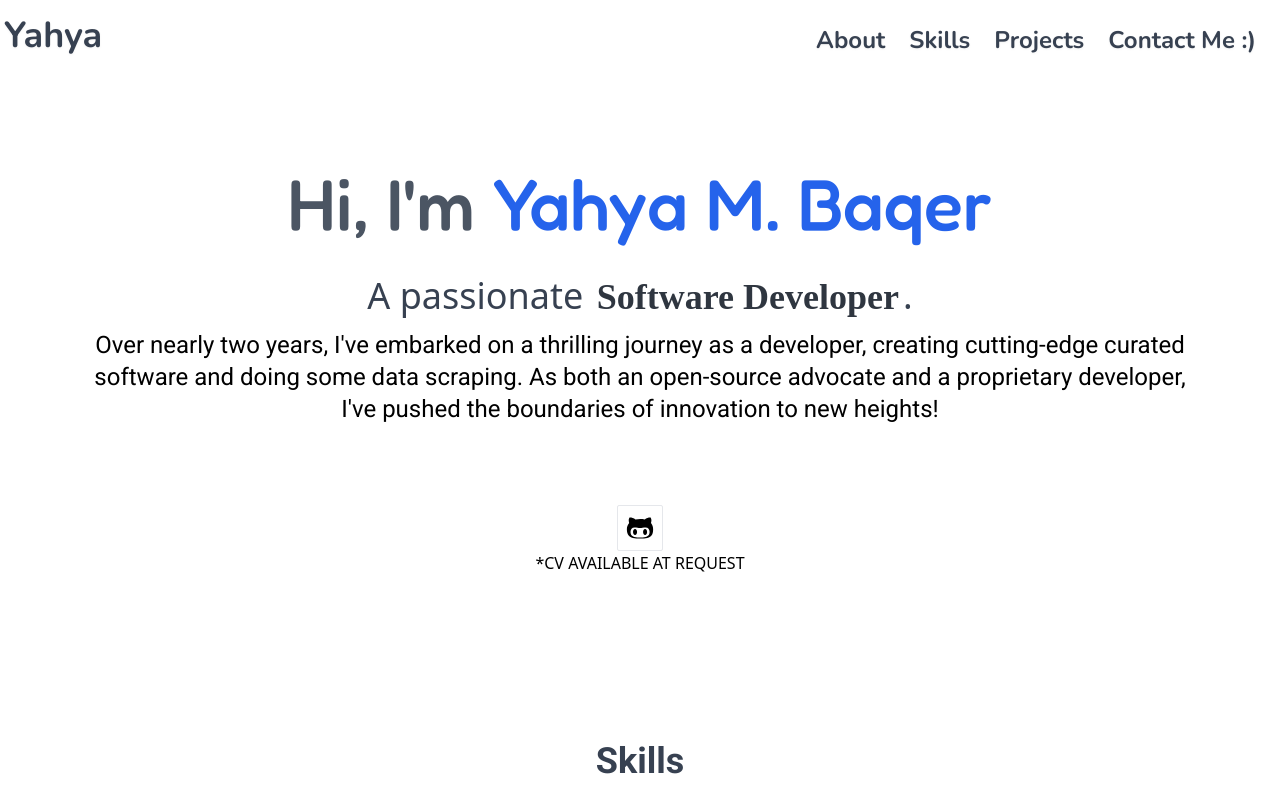
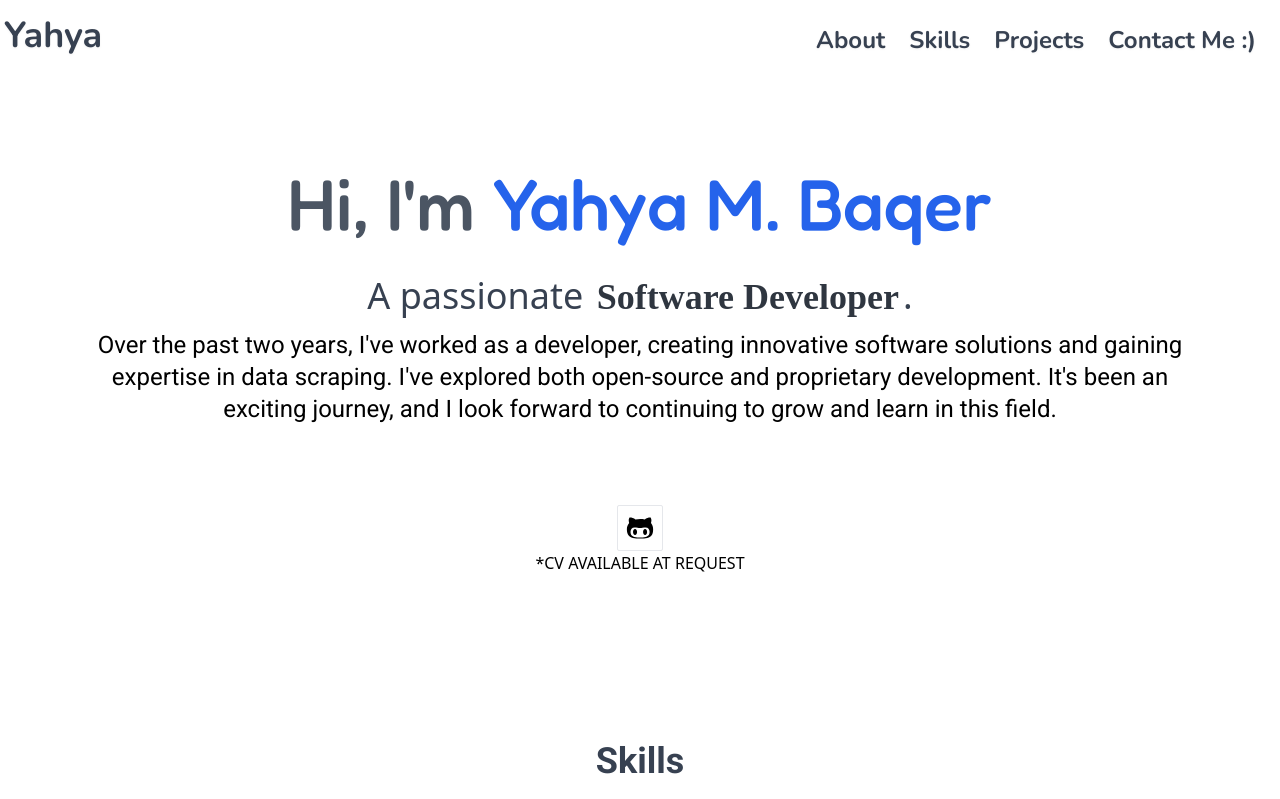
Before and after one commit to yahya-mohammed07/YPortfolio, a React (Vite) app: page / in a window 1280 px wide. Shown: the top 799 px of the page. Built offline with nearby package versions, Linux system fonts and the light colour scheme.

Commit message:
less cringe intro

```diff
--- a/src/components/About/About.tsx
+++ b/src/components/About/About.tsx
@@ -19,10 +19,11 @@ const About = () => {
         .
       </p>
       <p className=" text-xl md:text-2xl font-Roboto">
-        Over nearly two years, I've embarked on a thrilling journey as a
-        developer, creating cutting-edge curated software and doing some data
-        scraping. As both an open-source advocate and a proprietary developer,
-        I've pushed the boundaries of innovation to new heights!
+        Over the past two years, I've worked as a developer, creating innovative
+        software solutions and gaining expertise in data scraping. I've explored
+        both open-source and proprietary development. It's been an exciting
+        journey, and I look forward to continuing to grow and learn in this
+        field.
       </p>
       <div className="flex justify-center gap-1 mt-20">
         <a href="https://github.com/yahya-mohammed07" target="_blank">
```
